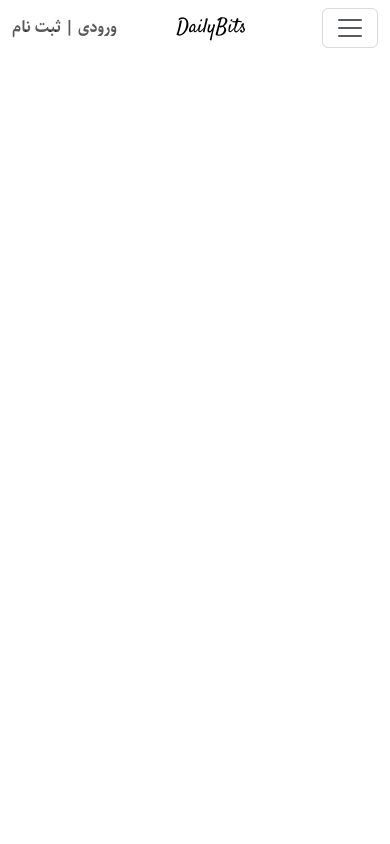
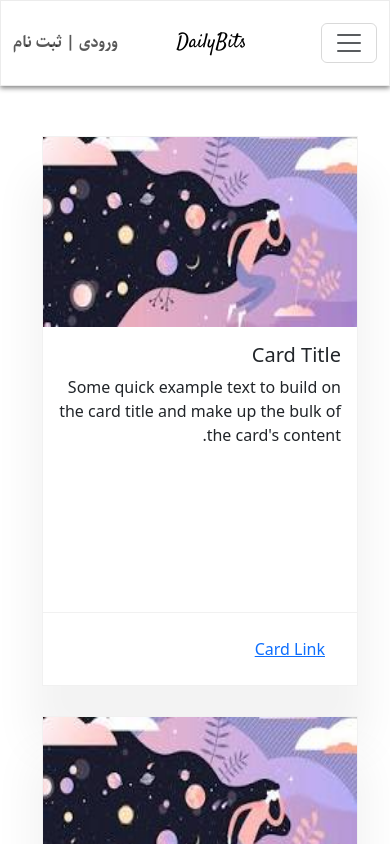
Before and after one commit to mr-dargi/Blog, a React (Create React App) app in the folder client/: page / in a window 390 px wide. Shown: the top 844 px of the page. Built offline with nearby package versions, Linux system fonts and the light colour scheme.

Commit message:
Add some css style, make Posts.js file index of App.js file to load first and then we can change it and load other pages

```diff
--- a/client/src/assets/index.css
+++ b/client/src/assets/index.css
@@ -26,6 +26,7 @@
 /* Navbar section  */
 .NavBar {
   font-family: Sahel-bold;
+  height: 86px;
 }
 
 #navbarScroll {
@@ -38,8 +39,15 @@
 }
 
 /* Card section */
+.card {
+  box-shadow: 0 50px 40px 10px rgb(243, 243, 243);
+  border: 1px solid rgb(241, 241, 241) !important;
+  border-radius: 0 !important;
+}
+
 .card-img-top {
-  height: 180px;
+  height: 190px;
+  border-radius: 0 !important;
 }
 
 /* Error page  */
@@ -50,3 +58,14 @@
   justify-content: center;
   width: 100%;
 }
+
+@media only screen and (max-width: 767px) {
+  .NavBar {
+    box-shadow: 0 2px 5px 0px rgb(129, 129, 129);
+    border: 1px solid rgb(236, 236, 236);
+    background-color: white;
+    z-index: 1;
+    position: sticky !important;
+    top: 0;
+  }
+}
--- a/client/src/components/NavbarPanel.js
+++ b/client/src/components/NavbarPanel.js
@@ -7,7 +7,7 @@ import Navbar from 'react-bootstrap/Navbar';
 // Navbar Section Using React Bootstarp
 export default function NavBar() {
   return (
-    <Navbar expand="lg" className="NavBar bg-body-white">
+    <Navbar expand="md" className="NavBar bg-body-white">
       <Container fluid>
         {/* ------------------------------------------
          Toggle bar button collapsible menu for phone
--- a/client/src/components/Posts.js
+++ b/client/src/components/Posts.js
@@ -6,7 +6,7 @@ export default function Posts() {
       className="row"
       style={{
         width: "100%",
-        padding: "20px 50px",
+        padding: "20px 20px",
         margin: "0",
       }}
     >
--- a/client/src/index.js
+++ b/client/src/index.js
@@ -16,7 +16,7 @@ const router = createBrowserRouter([
     errorElement: <ErrorPage />,
     children: [
       {
-        path: "/home",
+        index: true,
         element: <Posts />
       }
     ]
```
